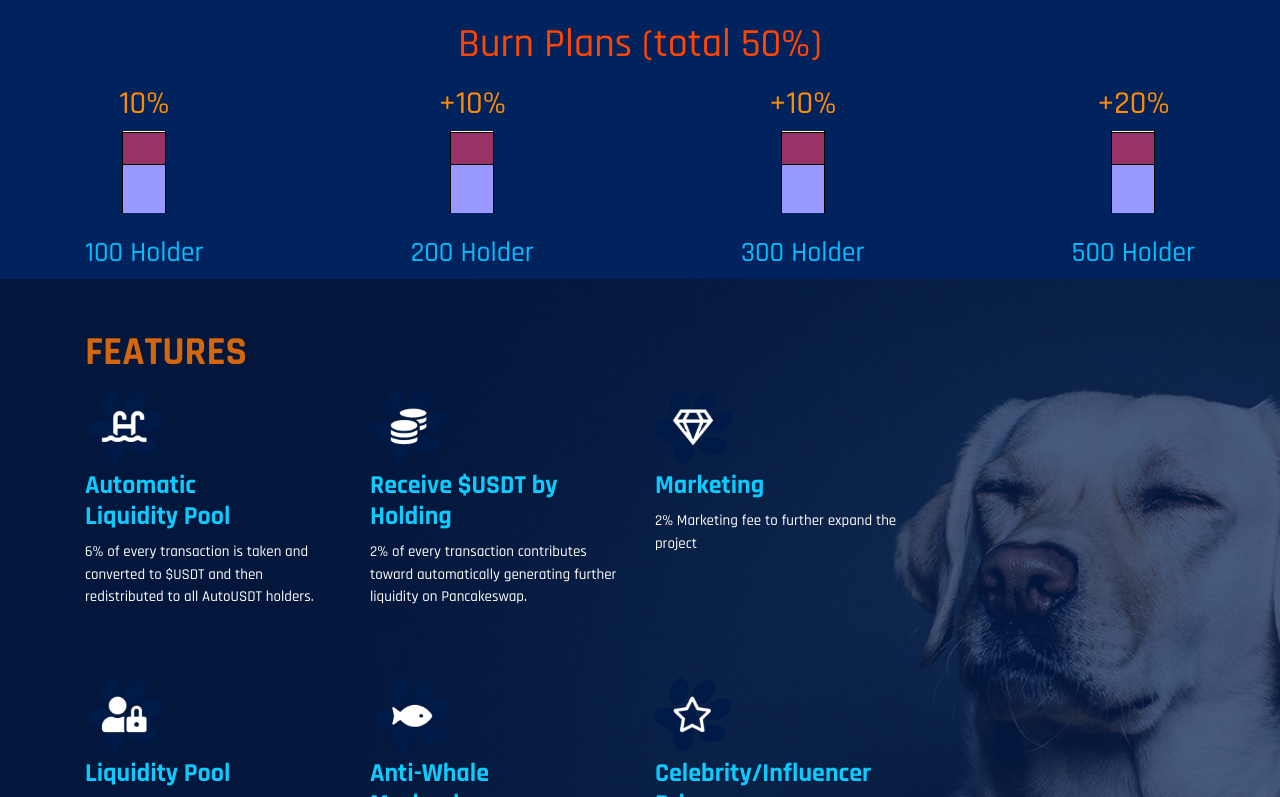
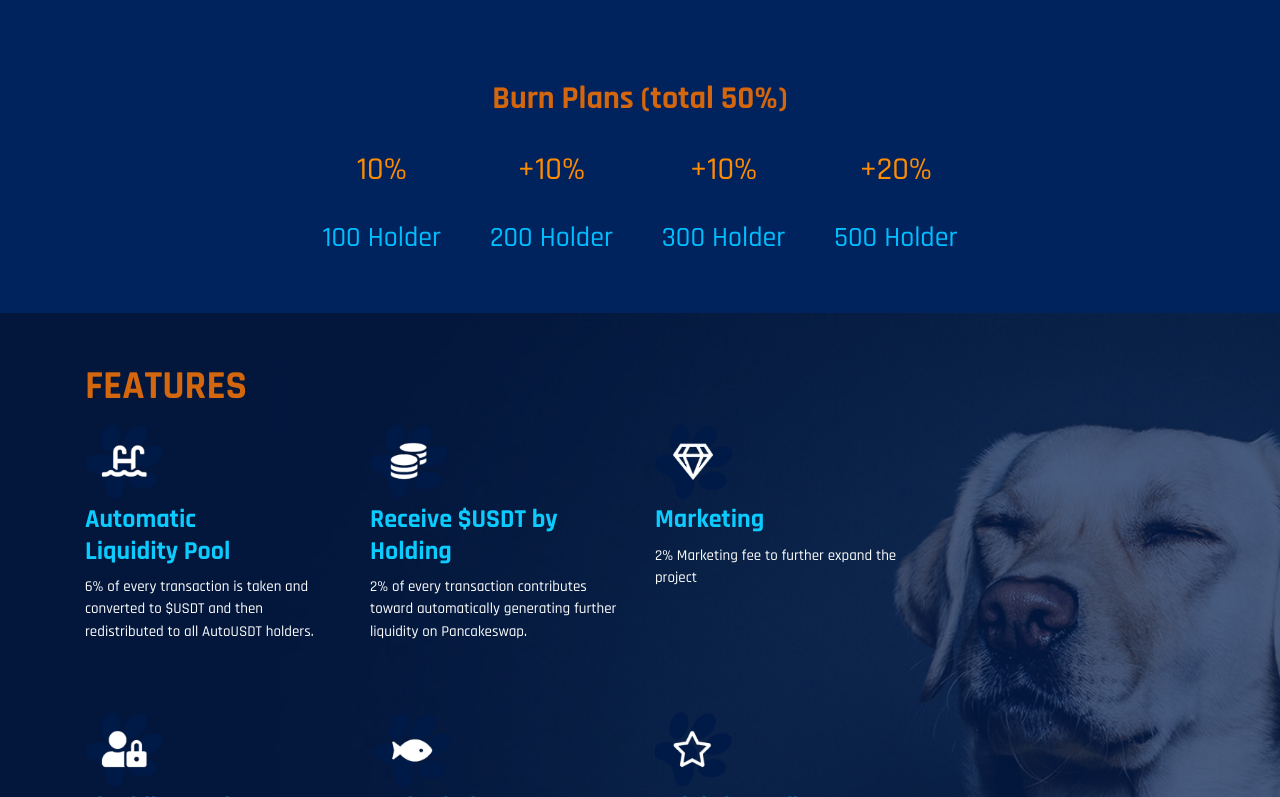
Before and after one commit to AutoUSDT/AutoUSDT, a plain HTML site: page index.html in a window 1280 px wide. Shown: the part 918-1715 px from the top of the page. Drawn offline with Linux system fonts and the light colour scheme.

Commit message:
Update index.html

```diff
--- a/index.html
+++ b/index.html
@@ -117,53 +117,53 @@
 
 		</div>
 	</section>
-	<section>
+	<section class="page-section third_section">
 		<div class="container">
-					<div>
+					<div class="bonuses bonuses--v1 bg-color--black-opacity--10 rounded--05 mt-1 mt-md-2">
 					<div class="row">
 						<div class="col-12" id="PlanBurn">
 							<div class="border--bottom pt-4 pb-2 text-center">
-								<h1 style="color:#FF4500;">Burn Plans (total 50%)</h1>
+								<h4 class="font-size--30 font-w--600">Burn Plans (total 50%)</h4>
 							</div>
 						</div>
 					</div>
 					<!-- end of title row -->
-					<div>
-						<div class="mx-auto d-flex flex-column align-items-center flex-sm-row align-items-sm-end justify-content-center justify-content-md-between text-center">
-							<div>
-								<spans><h2 style="color:#FF8C00;">10%</h2></span>
-								<div>
-									<img src="img/tokenburn-01.png" alt="chart" class="svg d-inline-block">
+					<div class="row py-6 ">
+						<div class="col-12 col-md-10 col-lg-7 mx-auto d-flex flex-column align-items-center flex-sm-row align-items-sm-end justify-content-center justify-content-md-between text-center">
+							<div class="text-center mr-1 mr-md-0 mb-3 mb-sm-0 reveal">
+								<span class="font-size--30"><h2 style="color:#FF8C00;">10%</h2></span>
+								<div class="position-relative">
+
 								</div>
 								</br>
-								<span><h3 style="color:#00BFFF;">100 Holder</h3></span>
+								<span class="font-size--30"><h3 style="color:#00BFFF;">100 Holder</h3></span>
 							</div>
 							<!-- end of single item -->
-							<div>
-								<span><h2 style="color:#FF8C00;">+10%</h2></span>
+							<div class="">
+								<span class="font-size--30"><h2 style="color:#FF8C00;">+10%</h2></span>
 								<div>
-									<img src="img/tokenburn-02.png" alt="chart" class="svg d-inline-block">
+
 								</div>
 								</br>
-								<span><h3 style="color:#00BFFF;">200 Holder</h3></span>
+								<span class="font-size--30"><h3 style="color:#00BFFF;">200 Holder</h3></span>
 							</div>
 							<!-- end of single item -->
-							<div>
-								<span><h2 style="color:#FF8C00;">+10%</h2></span>
+							<div class="text-center mr-1 mr-md-0 mb-3 mb-sm-0 reveal">
+								<span class="font-size--30"><h2 style="color:#FF8C00;">+10%</h2></span>
 								<div>
-									<img src="img/tokenburn-03.png" alt="chart" class="svg d-inline-block">
+
 								</div>
 								</br>
-								<span><h3 style="color:#00BFFF;">300 Holder</h3></span>
+								<span class="font-size--30"><h3 style="color:#00BFFF;">300 Holder</h3></span>
 							</div>
 							<!-- end of single item -->
-							<div>
-								<span><h2 style="color:#FF8C00;">+20%</h2></span>
+							<div class="text-center reveal">
+								<span class="font-size--30"><h2 style="color:#FF8C00;">+20%</h2></span>
 								<div>
-									<img src="img/tokenburn-04.png" alt="chart" class="svg d-inline-block">
+
 								</div>
 								</br>
-								<span><h3 style="color:#00BFFF;">500 Holder</h3></span>
+								<span class="font-size--30"><h3 style="color:#00BFFF;">500 Holder</h3></span>
 							</div>
 							<!-- end of single item -->
 						</div>
```
